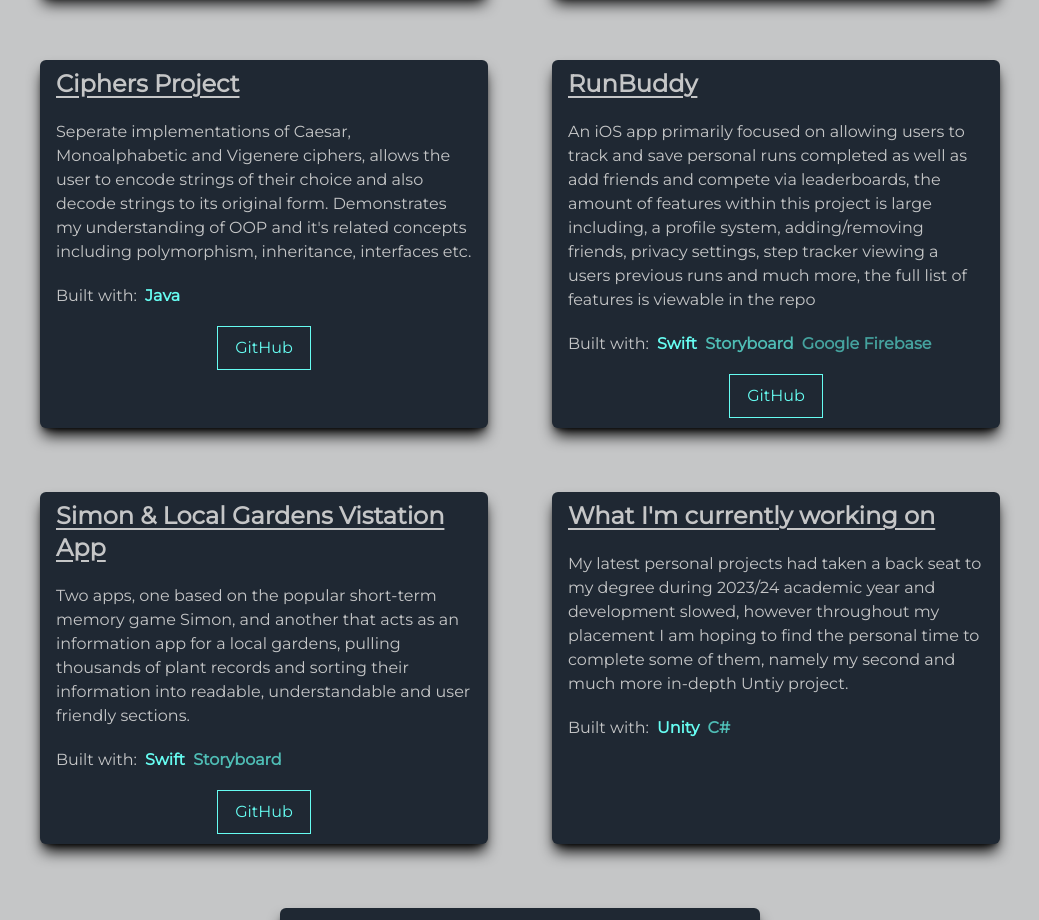
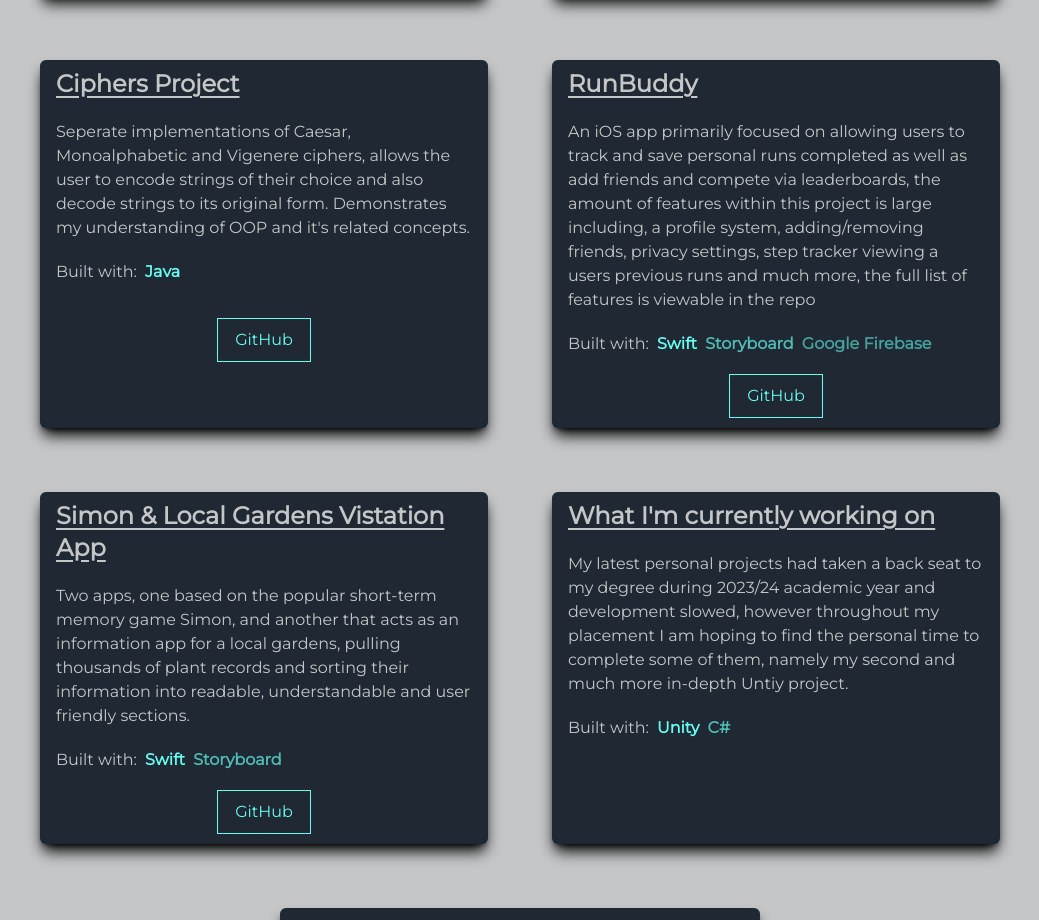
Before and after one commit to N-G1/n-g1.github.io, a website: page index.html in a window 1280 px wide. Shown: the part 2100-3020 px from the top of the page, without its empty margins (120-1159 px from the left). Drawn offline with nearby package versions, Linux system fonts and the light colour scheme.

Commit message:
padding changes

```diff
--- a/index.html
+++ b/index.html
@@ -129,10 +129,11 @@
                         <h2 class="text-2xl font-bold underline-offset-4 underline mt-2">Ciphers Project</h2>
                         <p>
                             Seperate implementations of Caesar, Monoalphabetic and Vigenere ciphers, allows the user to encode strings of
-                            their choice and also decode strings to its original form. Demonstrates my understanding of OOP and it's related concepts including
-                            polymorphism, inheritance, interfaces etc.
+                            their choice and also decode strings to its original form. Demonstrates my understanding of OOP and it's related concepts.
                         </p>
-                        <p>Built with: <em class = "not-italic text-custLightBlue font-bold font-2xl pl-1">Java</em> </p>
+                        <p class="lg:pb-4 xl:pb-4">
+                            Built with: <em class = "not-italic text-custLightBlue font-bold font-2xl pl-1">Java</em>
+                        </p>
                         <a href="https://github.com/N-G1/Cipher-Projects" class="mb-3 mx-auto items-center px-4 py-2 outline outline-1 outline-offset-1 text-custLightBlue hover:bg-custMixBlue">GitHub</a>
                     </div>
 
```
Also changed, not shown: dist/main.css.
